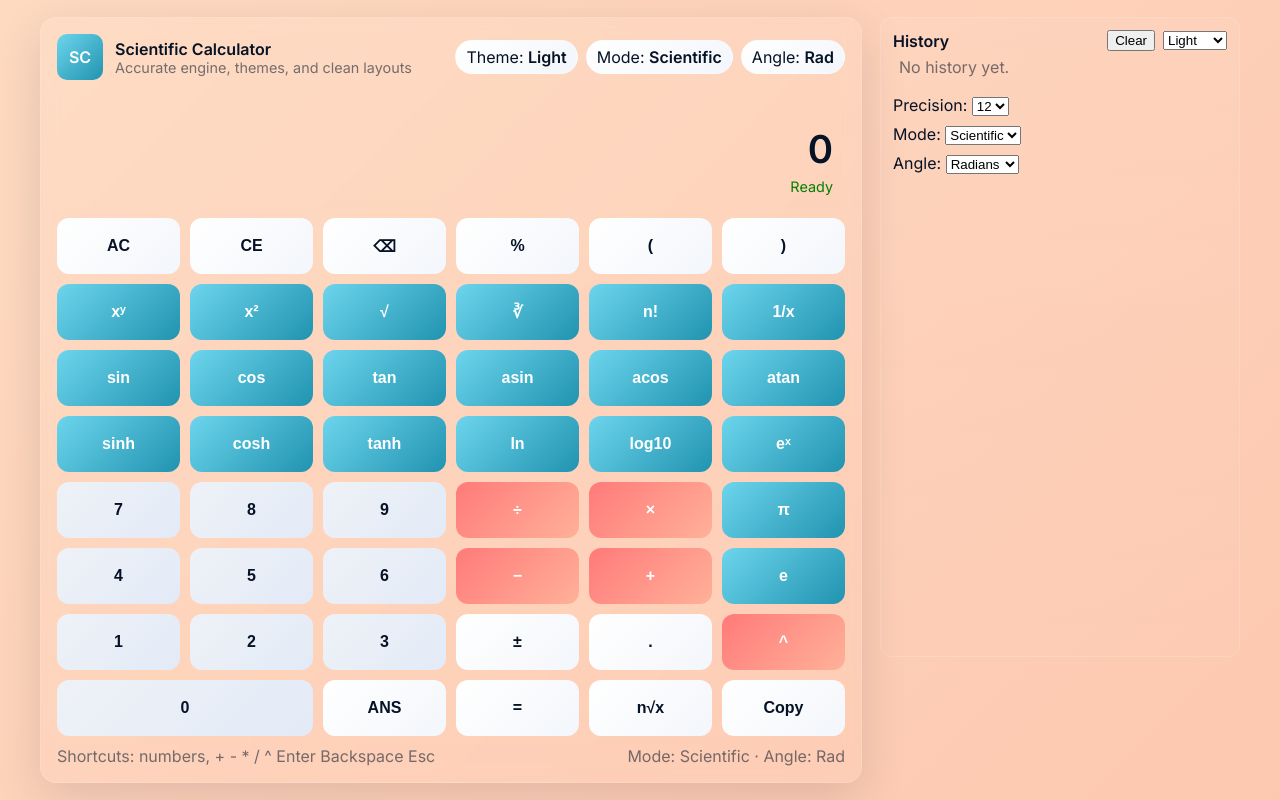
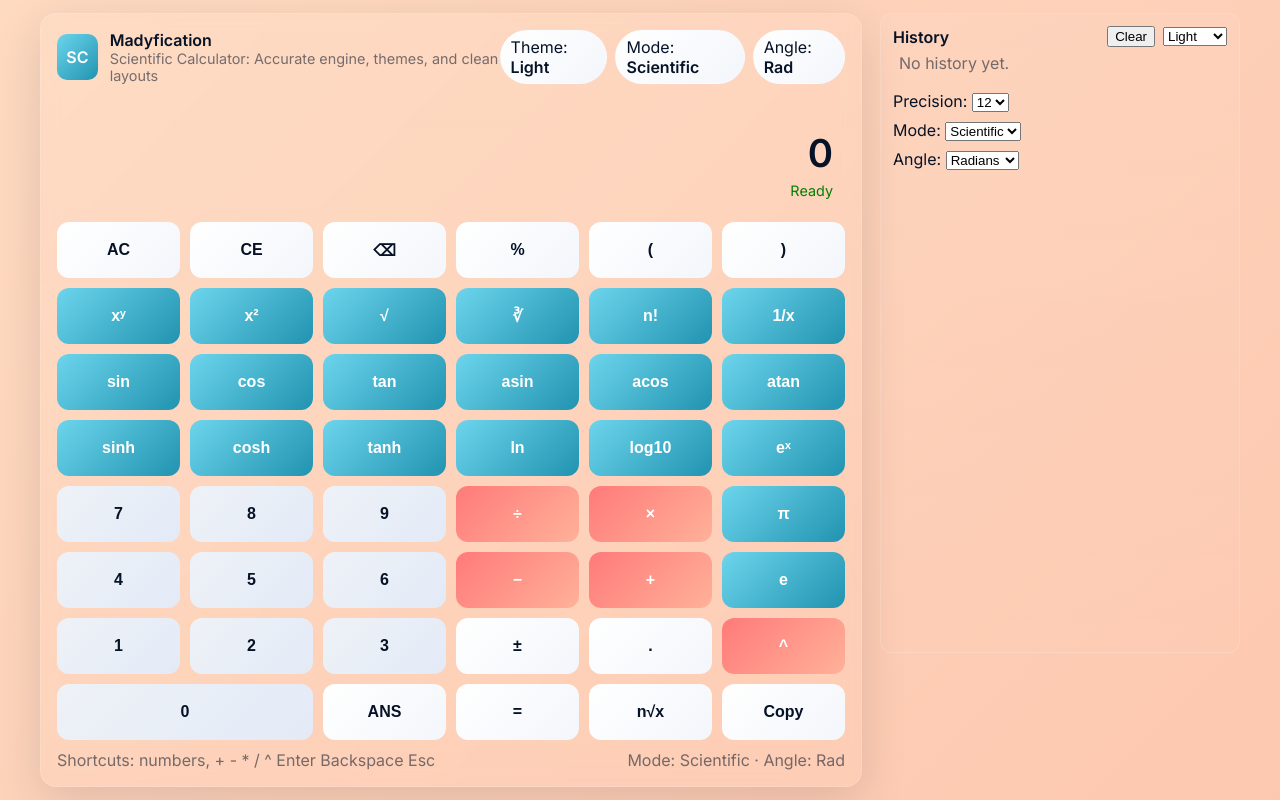
Before and after one commit to Moomin07/ScCalci, a plain HTML site: page index.html in a window 1280 px wide. Drawn offline with Linux system fonts and the light colour scheme.

Commit message:
renaming

```diff
--- a/index.html
+++ b/index.html
@@ -167,8 +167,8 @@
         <div class="brand">
           <div class="logo">SC</div>
           <div>
-            <div style="font-weight:700">Scientific Calculator</div>
-            <div style="font-size:0.9rem;color:var(--muted)">Accurate engine, themes, and clean layouts</div>
+            <div style="font-weight:700">Madyfication</div>
+            <div style="font-size:0.9rem;color:var(--muted)">Scientific Calculator: Accurate engine, themes, and clean layouts</div>
           </div>
         </div>
 
```
